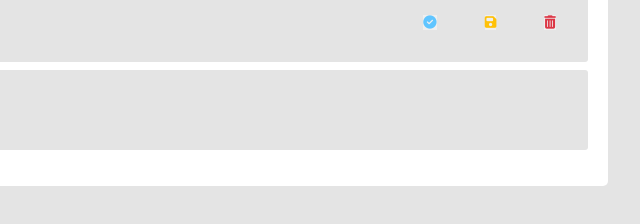
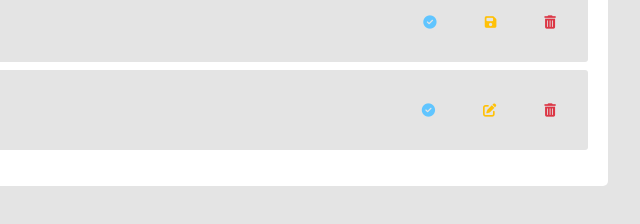
Before and after one commit to shuupsy/CodingS_JS-ToDoList, a plain HTML site: page index.html in a window 1280 px wide. Both pictures are taken after typing "Sample" into the empty fields and a click on the button "Ajouter". Shown: the part 468-692 px from the top of the page, 640-1280 px from the left. Drawn offline with Linux system fonts and the light colour scheme.

Commit message:
JS : Batch création

```diff
--- a/public/css/style.css
+++ b/public/css/style.css
@@ -42,6 +42,12 @@ hr {
     background-color: #E4E4E4;
     border: none;
 }
+
+button {
+    border: none;
+    background-color: #E4E4E4;
+}
+
 .ajout button, .etat button {
     color: white;
     background-color: #4C00FF;
@@ -49,9 +55,7 @@ hr {
     border-radius: 3px;
 }
 
-button {
-    border: none;
-}
+
 
 .fa-circle-check {
     color: #60C5FF;
--- a/public/js/main.js
+++ b/public/js/main.js
@@ -7,13 +7,46 @@ let liste = document.getElementById("liste")
 // Tâche à faire
 let tache = document.querySelector("input")
 
-newTache.addEventListener("click", function() {
+
+
+newTache.addEventListener("click", () => {
+    // Batch création
     let ligne = document.createElement("div")
+
+    let texte = document.createElement("p")
+    let icones = document.createElement("div")
+
+    let btn1 = document.createElement("button")
+    let btn2 = document.createElement("button")
+    let btn3 = document.createElement("button")
+
+    let icone1 = document.createElement("i")
+    let icone2 = document.createElement("i")
+    let icone3 = document.createElement("i")
+
+    // Appendchild
+    btn1.appendChild(icone1)
+    btn2.appendChild(icone2)
+    btn3.appendChild(icone3)
+
+    icones.appendChild(btn1)
+    icones.appendChild(btn2)
+    icones.appendChild(btn3)
+
+    ligne.appendChild(texte)
+    ligne.appendChild(icones)
+
     liste.appendChild(ligne)
-    ligne.innerHTML = tache.value;
+
+    // Valeur du input donnée au nom de la tâche
+    texte.innerHTML = tache.value;
     // Supprimer la valeur du input
     tache.value = ""
 
+    // Attribuer les class CSS
     ligne.setAttribute("class", "ligne")
-
+    icones.setAttribute("class", "icones")
+    icone1.setAttribute("class", "fa-solid fa-circle-check")
+    icone2.setAttribute("class", "fa-solid fa-pen-to-square")
+    icone3.setAttribute("class", "fa-solid fa-trash-can")
 })
```
Also changed, not shown: index.html (+2 -0 lines).
